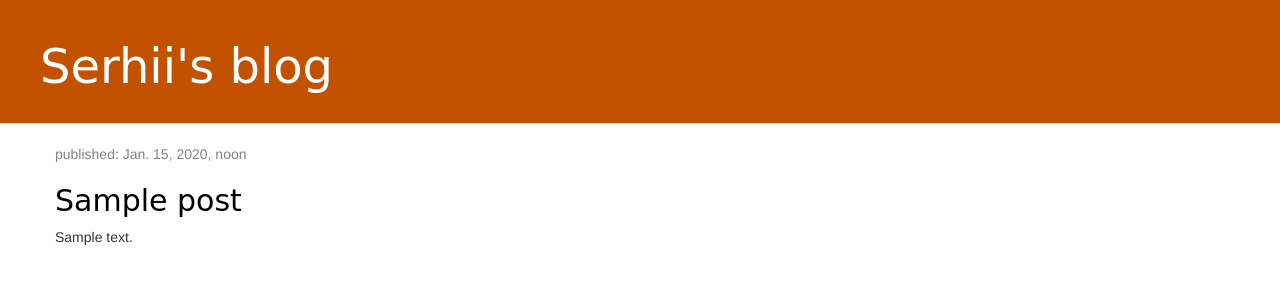
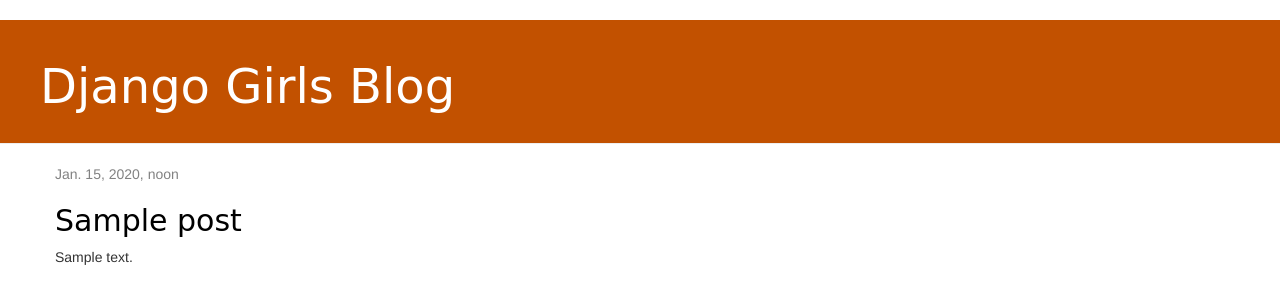
Before and after one commit to kosyachenko/my-second-blog, a Django app: template blog/templates/blog/post_list.html in a window 1280 px wide. Shown: the top 304 px of the page. Run offline with Django 3.2, Linux system fonts and the light colour scheme; the template is opened without the code that fills it: values that come from a table or form of the project are taken from there, others are empty; tables that the repository leaves empty hold one stand-in row (values such as "Sample post"); some libraries are stand-ins or nearby versions.

Commit message:
new base file and changed post_list

```diff
--- /dev/null
+++ b/blog/templates/blog/base.html
@@ -0,0 +1,22 @@
+{% load static %}
+<html>
+<head>
+		<title>Django blog</title>
+		<link rel="stylesheet" href="//maxcdn.bootstrapcdn.com/bootstrap/3.2.0/css/bootstrap.min.css">
+        <link rel="stylesheet" href="//maxcdn.bootstrapcdn.com/bootstrap/3.2.0/css/bootstrap-theme.min.css">
+		<link rel="stylesheet" href="{% static 'css/blog.css' %}">
+    </head>
+    <body>
+        <div class="page-header">
+            <h1><a href="/">Django Girls Blog</a></h1>
+        </div>
+        <div class="content container">
+            <div class="row">
+                <div class="col-md-8">
+                {% block content %}
+                {% endblock %}
+                </div>
+            </div>
+        </div>
+    </body>
+</html>
--- a/blog/templates/blog/post_list.html
+++ b/blog/templates/blog/post_list.html
@@ -1,33 +1,13 @@
-{% load static %}
-<html>
-<head>
-		<title>Django blog</title>
-		<link rel="stylesheet" href="//maxcdn.bootstrapcdn.com/bootstrap/3.2.0/css/bootstrap.min.css">
-        <link rel="stylesheet" href="//maxcdn.bootstrapcdn.com/bootstrap/3.2.0/css/bootstrap-theme.min.css">
-		<link rel="stylesheet" href="{% static 'css/blog.css' %}">
-    </head>
-    <body>
+{% extends 'blog/base.html' %}
 
-        <div class="page-header">
-			<h1>Serhii's blog</h1>
-        </div>
-
-		<div class="content container">
-			<div class="row">
-				<div class="col-md-8">
+{% block content %}
     {% for post in posts %}
         <div class="post">
             <div class="date">
-								<p>published: {{ post.published_date }}</p>
+                {{ post.published_date }}
             </div>
             <h2><a href="">{{ post.title }}</a></h2>
             <p>{{ post.text|linebreaksbr }}</p>
         </div>
     {% endfor %}
-				</div>
-			</div>
-		</div>
-
-
-    </body>
-</html>
+{% endblock %}
```
Lines whose indentation alone changed are shown as unchanged.
